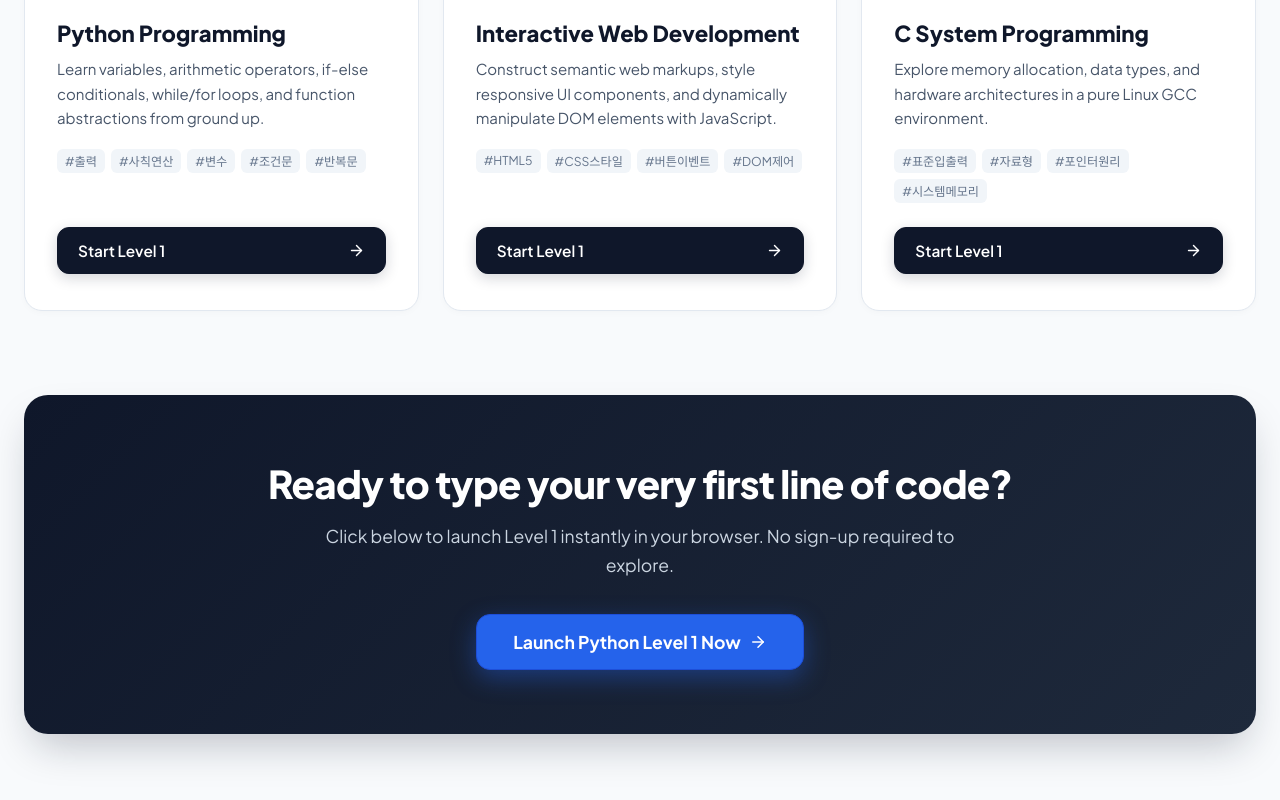
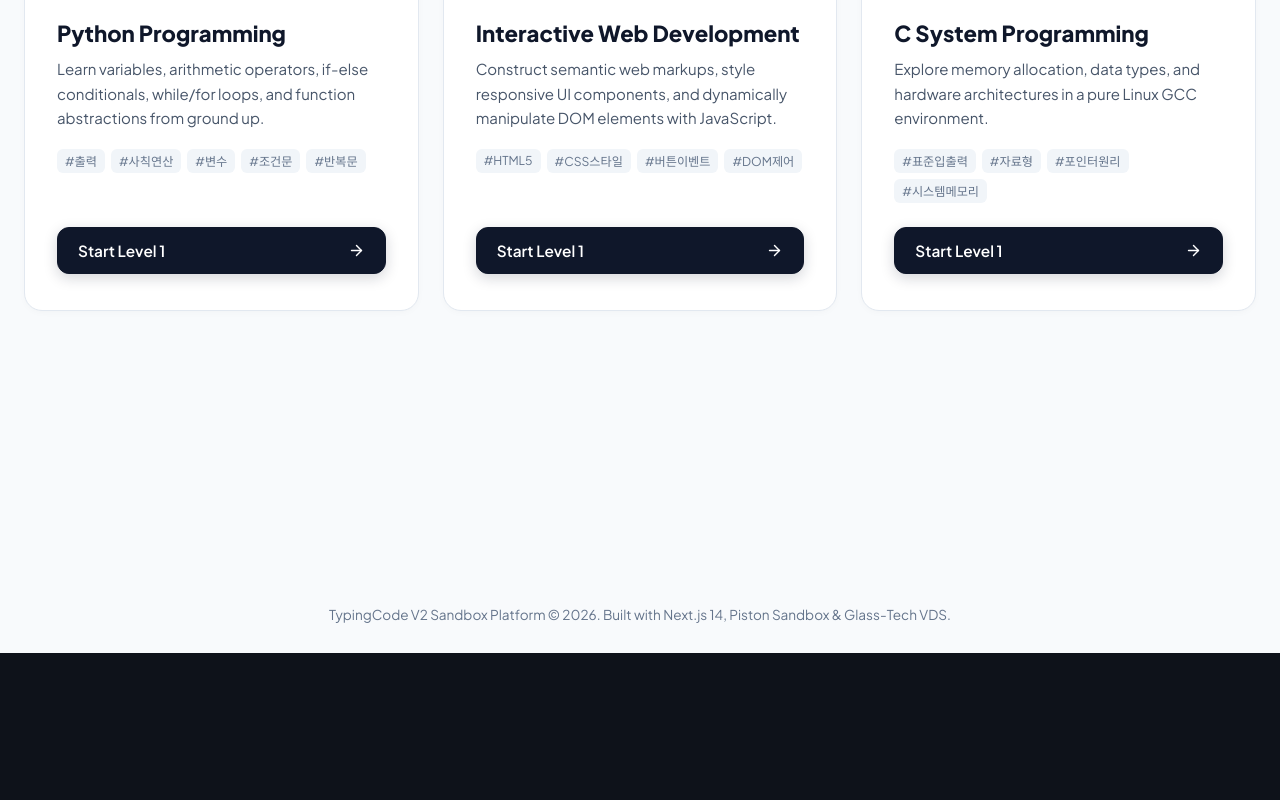
Before and after one commit to iurazilland/TypingCodeV2, a Next.js app: page / in a window 1280 px wide. Shown: the part 1932-2732 px from the top of the page. After the commit the page ends 2585 px from the top, so only its background shows below. Built offline with nearby package versions, Linux system fonts and the light colour scheme.

Commit message:
style(home): remove redundant bottom CTA launch card

```diff
--- a/src/app/page.tsx
+++ b/src/app/page.tsx
@@ -847,56 +847,6 @@ export default function HomePage() {
             </div>
           </div>
         </section>
-
-        {/* =================================================================
-            5. FINAL CALL TO ACTION: Direct Launch Invitation
-            ================================================================= */}
-        <section style={{
-          background: 'linear-gradient(135deg, #0f172a 0%, #1e293b 100%)',
-          borderRadius: '24px',
-          padding: '64px 40px',
-          textAlign: 'center',
-          boxShadow: '0 20px 40px -10px rgba(15, 23, 42, 0.25)',
-          color: '#ffffff',
-        }}>
-          <h2 style={{
-            fontSize: '2.4rem',
-            fontWeight: 800,
-            color: '#ffffff',
-            letterSpacing: '-0.02em',
-            marginBottom: '14px',
-          }}>
-            {isEn
-              ? 'Ready to type your very first line of code?'
-              : '지금 바로 첫 번째 코드를 직접 타이핑해볼까요?'}
-          </h2>
-          <p style={{
-            fontSize: '1.1rem',
-            color: '#cbd5e1',
-            maxWidth: '640px',
-            margin: '0 auto 34px',
-            lineHeight: 1.65,
-          }}>
-            {isEn
-              ? 'Click below to launch Level 1 instantly in your browser. No sign-up required to explore.'
-              : '설치도 회원가입도 필요 없이, 버튼을 누르는 순간 1초 만에 파이썬 1단계 샌드박스가 열립니다.'}
-          </p>
-
-          <Link
-            href="/practice/python/1"
-            className="brilliant-btn brilliant-btn-primary"
-            style={{
-              padding: '16px 36px',
-              fontSize: '1.1rem',
-              fontWeight: 700,
-              borderRadius: '14px',
-              boxShadow: '0 8px 24px rgba(37, 99, 235, 0.4)',
-            }}
-          >
-            <span>{isEn ? 'Launch Python Level 1 Now' : '파이썬 1단계 즉시 시작하기'}</span>
-            <ArrowRight size={18} />
-          </Link>
-        </section>
       </div>
     </div>
   );
```
